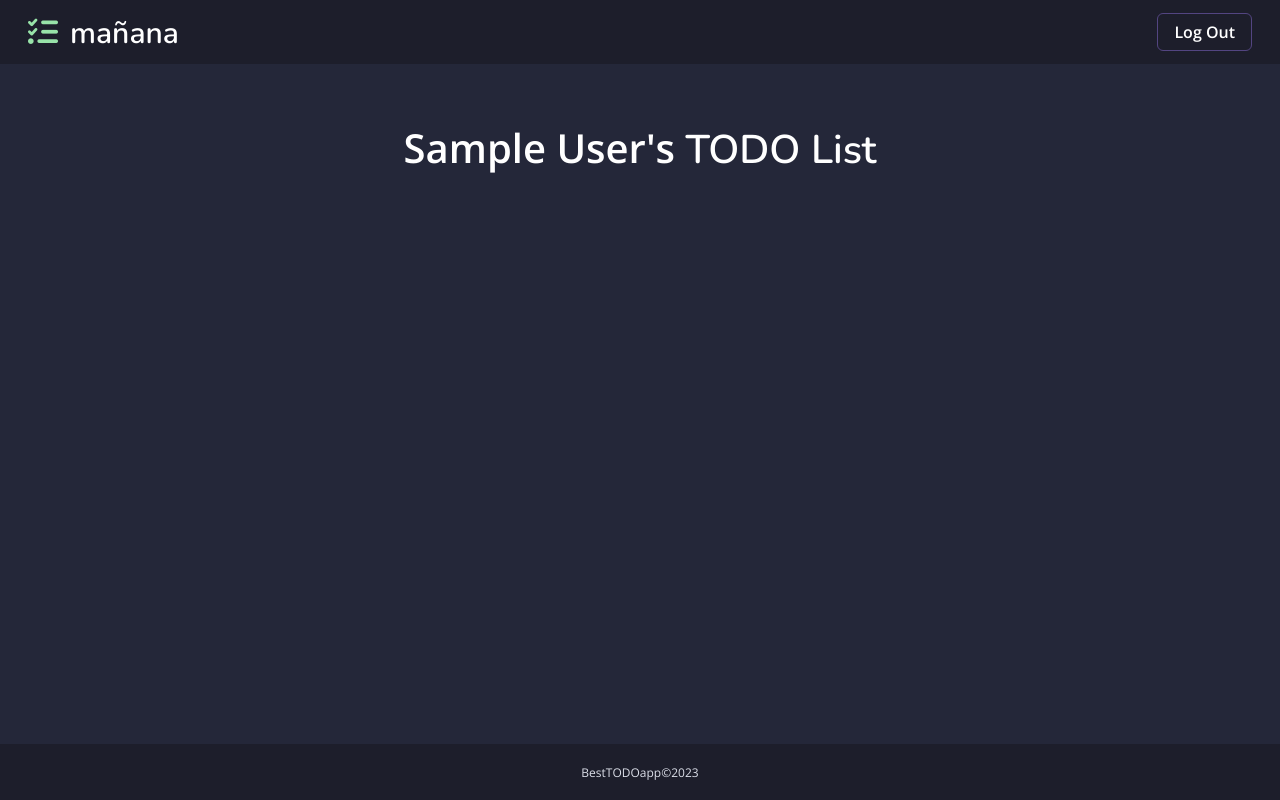
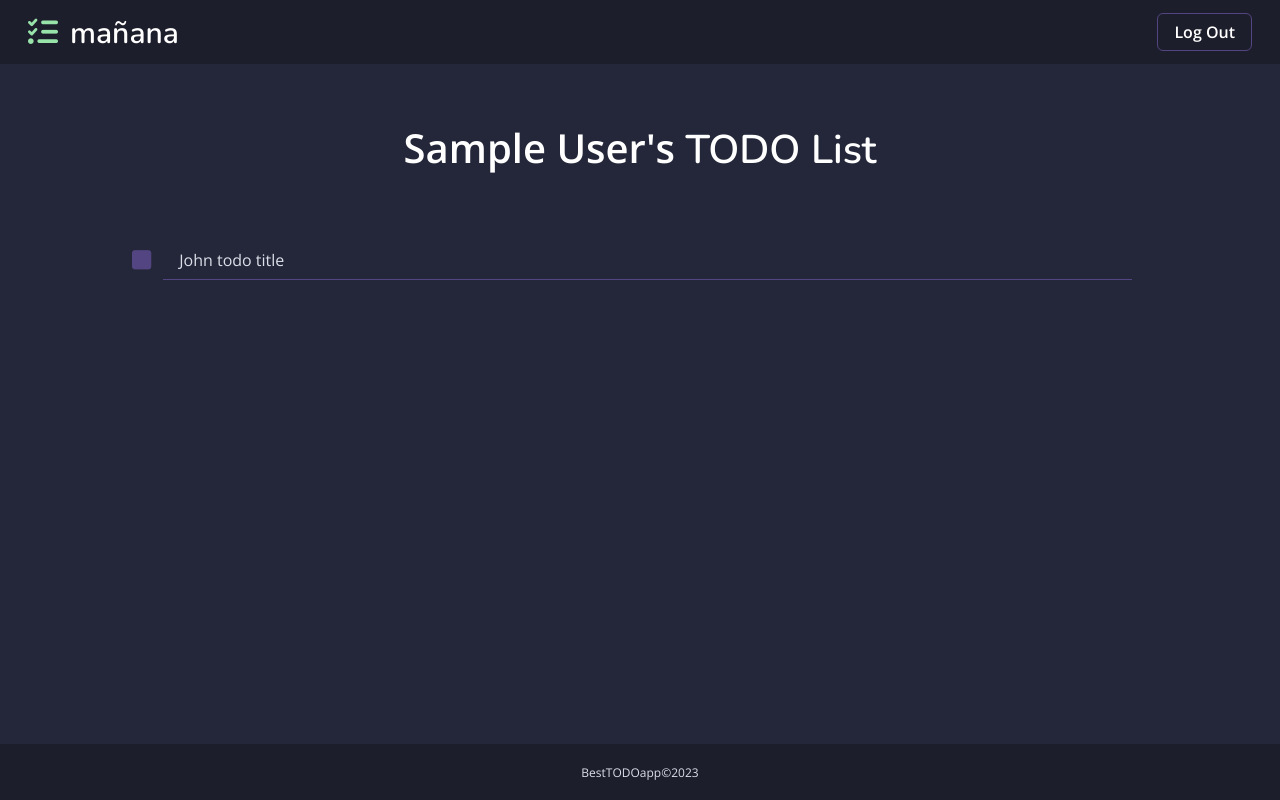
Before and after one commit to JolitaMilina/manjana-project, a React (Vite) app: page /todos in a window 1280 px wide. Built offline with nearby package versions, Linux system fonts and the light colour scheme; data requests are answered from the project's data file; sample sign-in values are in the browser's storage.

Commit message:
feat38: added TodoSystem to TodoPage

```diff
--- a/src/pages/TodoListPage/TodoListPage.jsx
+++ b/src/pages/TodoListPage/TodoListPage.jsx
@@ -1,6 +1,7 @@
 import { useRecoilState } from 'recoil';
 import { userState } from '../../shared/state/atoms';
-import { StyledContentContainer, StyledTodoListSectionWrapper, StyledTodoListTitle, StyledTodoListComponent } from "./styles";
+import TodoSystem from '../../components/organisms/TodoSystem/TodoSystem';
+import { StyledContentContainer, StyledTodoListSectionWrapper, StyledTodoListTitle, StyledTodoSystemContainer } from "./styles";
 
 const TodoListPage = () => {
 
@@ -13,7 +14,9 @@ const TodoListPage = () => {
         <StyledTodoListTitle>
           <span>{userName}'s</span> TODO list
         </StyledTodoListTitle>
-        <StyledTodoListComponent></StyledTodoListComponent>
+        <StyledTodoSystemContainer>
+          <TodoSystem />
+        </StyledTodoSystemContainer>
       </StyledTodoListSectionWrapper>
     </StyledContentContainer>
   );
--- a/src/pages/TodoListPage/styles.js
+++ b/src/pages/TodoListPage/styles.js
@@ -17,7 +17,7 @@ export const StyledTodoListSectionWrapper = styled.div`
 `;
 
 export const StyledTodoListTitle = styled.h2`
-  padding: 7.5rem 0 5rem;
+  padding: 7.5rem 0 0;
   text-transform: capitalize;
   font-size: ${(props) => (props.theme.typography.h2.mobile.fontSize)};
   color: ${(props) => (props.theme.palette.default.light)};
@@ -31,4 +31,8 @@ export const StyledTodoListTitle = styled.h2`
   }
 `;
 
-export const StyledTodoListComponent = styled.div``;
+export const StyledTodoSystemContainer = styled.div`
+  max-width: 63.5rem;
+  width: calc(100% - 3rem);
+  margin: 0 1.5rem;
+`;
```
